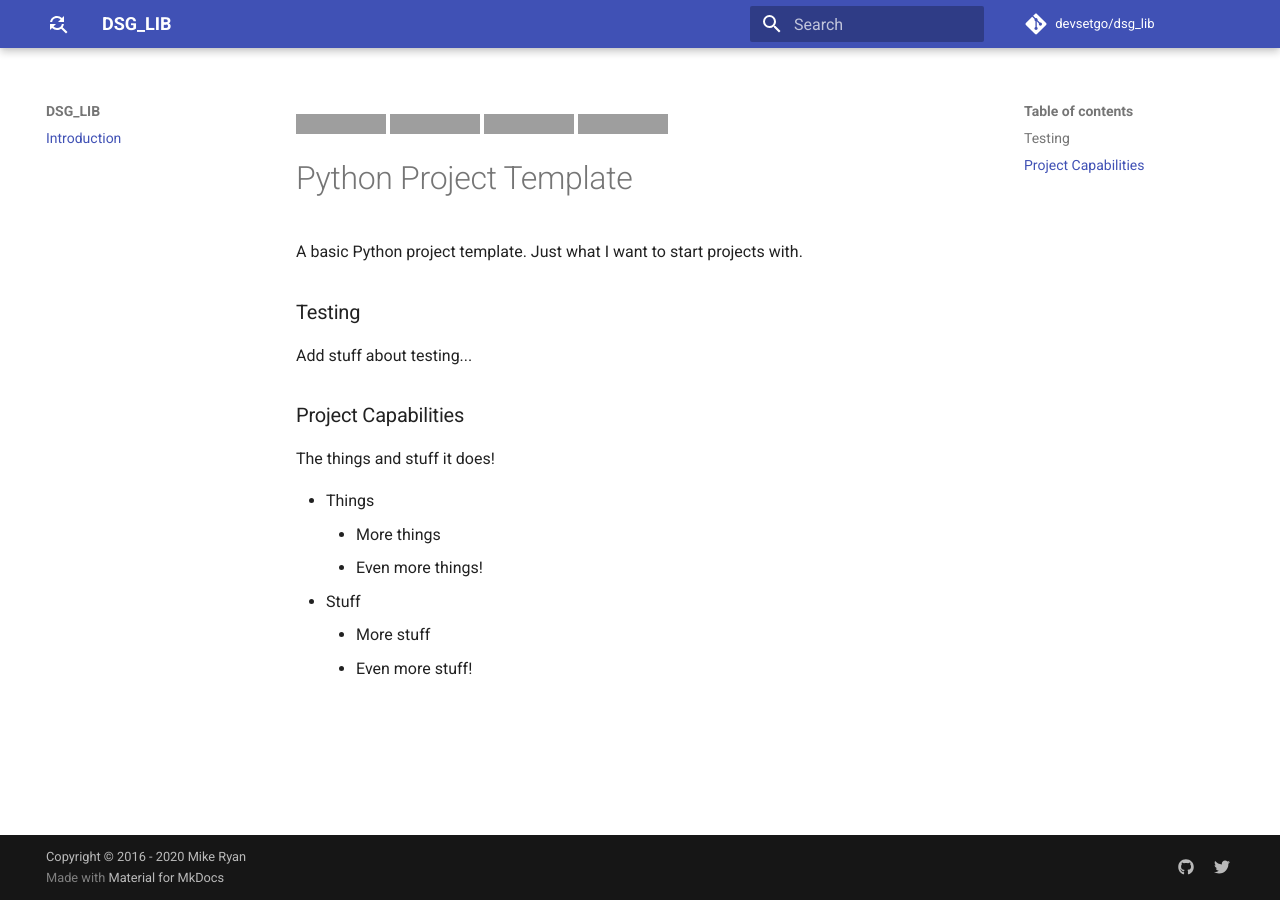
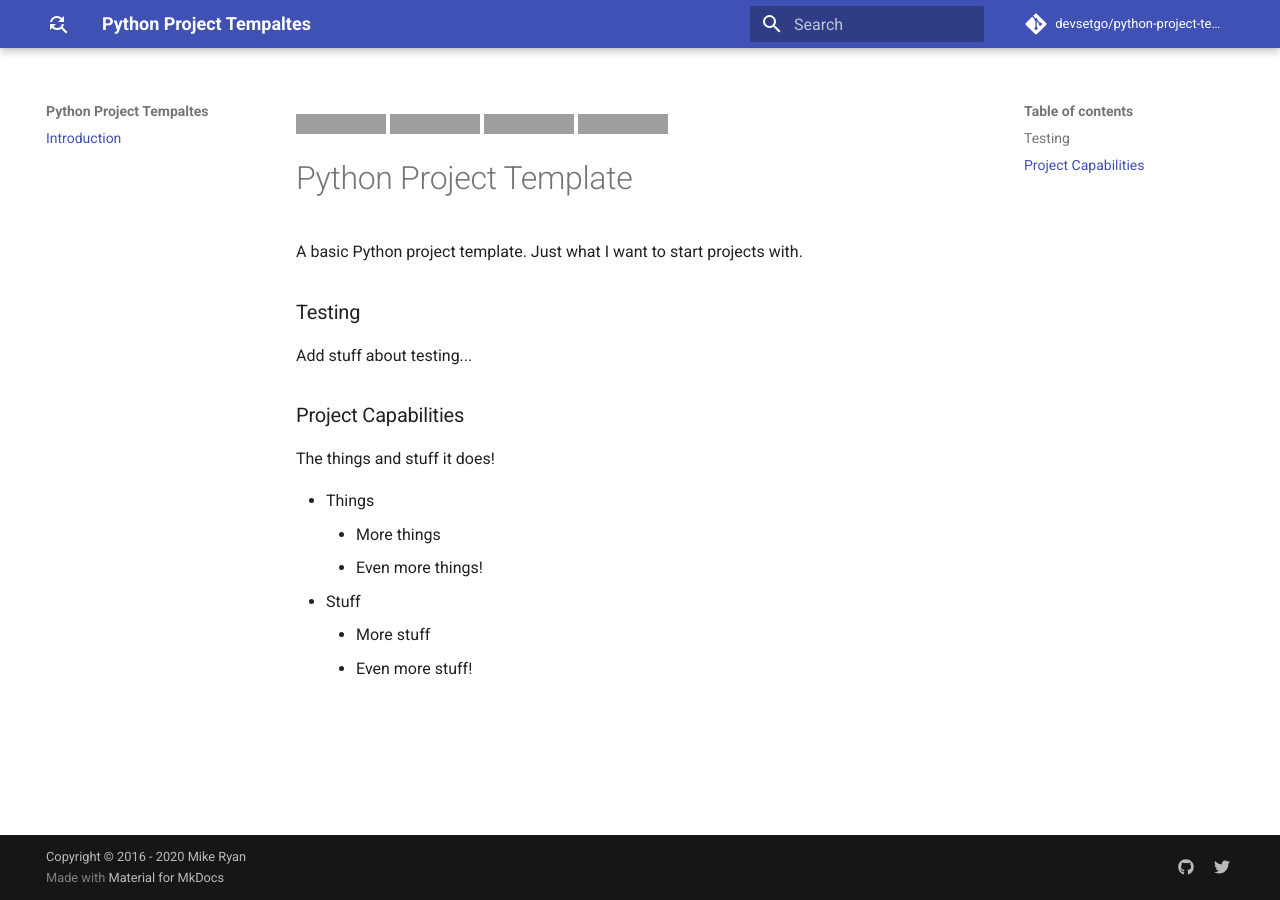
Before and after one commit to devsetgo/python-project-template, an MkDocs documentation site: the page built from docs/index.md, in a window 1280 px wide. Built offline with MkDocs 1.6.1 and Material for MkDocs 9.7.7, drawn with Linux system fonts in a browser that asks for light colours; comment, search, counter and statistics services are not loaded; grey boxes are pictures that could not be loaded.

Commit message:
edits to names

```diff
--- a/mkdocs.yml
+++ b/mkdocs.yml
@@ -1,13 +1,12 @@
-
-site_name: DSG_LIB
-# Project information
-site_name: 'DSG_LIB'
-site_description: 'Common functions for Python applications. This is to increase reusability and limit rewritting the same functions in multiple applications. It also allows for defects to be addressed quickly and then be propigated across applications.'
-site_author: 'Martin Donath'
+site_name: 'Python Project Template'
+# Project info
+site_name: 'Python Project Tempaltes'
+site_description: 'A simple template for common Python projects I make'
+site_author: 'Mike Ryan'
 # site_url: 'https://squidfunk.github.io/mkdocs-material/'
 # Repository
-repo_name: 'devsetgo/dsg_lib'
-repo_url: 'https://github.com/devsetgo/dsg_lib'
+repo_name: 'devsetgo/python-project-template'
+repo_url: 'https://github.com/devsetgo/python-project-template'
 
 # Copyright
 copyright: 'Copyright &copy; 2016 - 2020 Mike Ryan'
```
